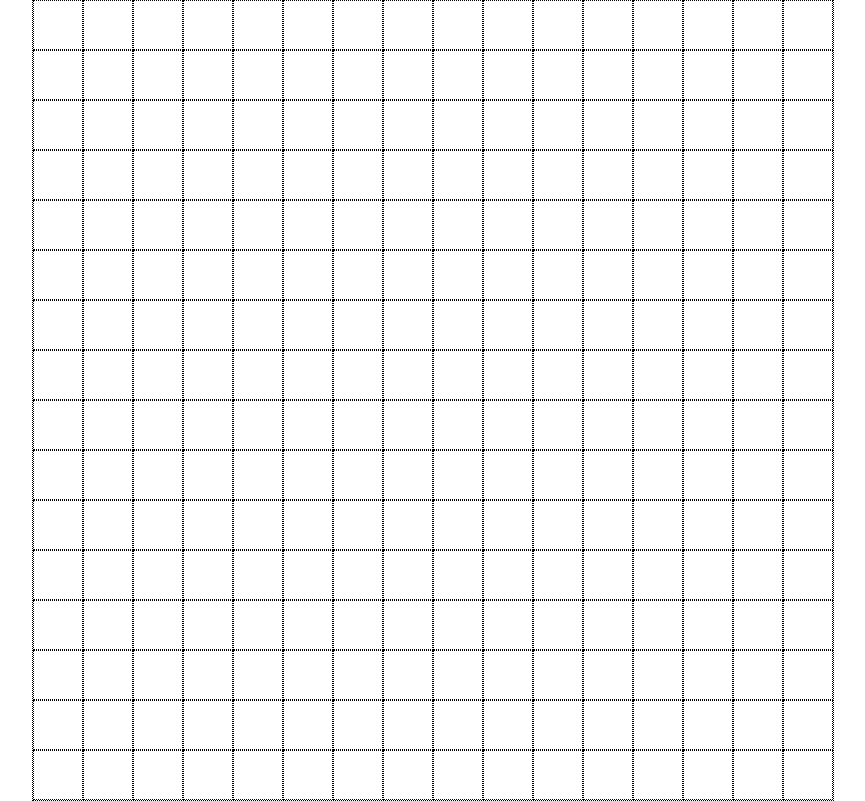
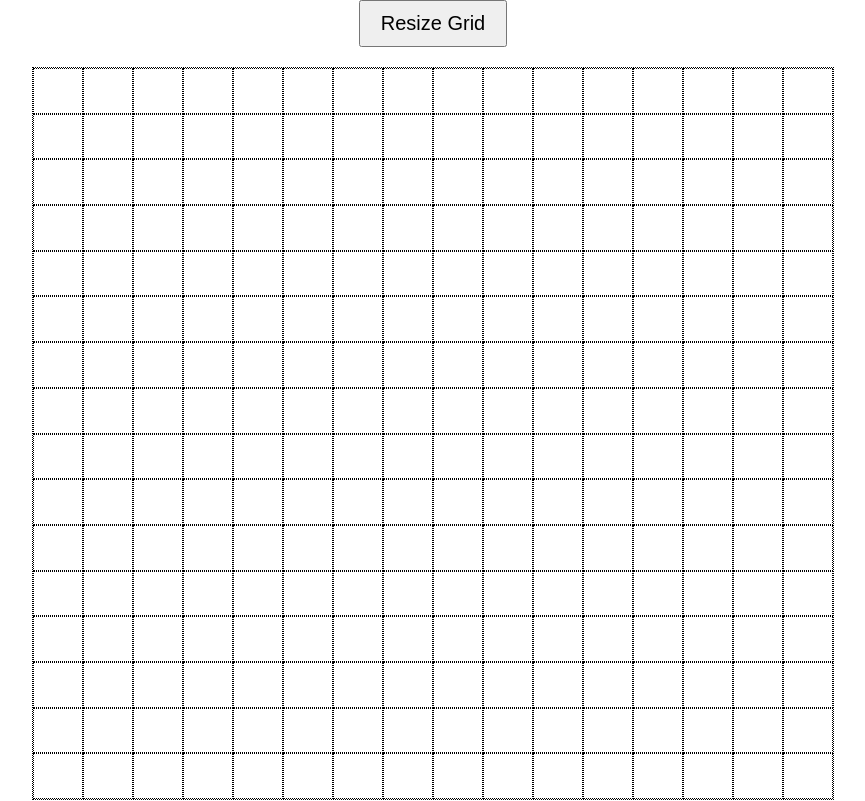
Before and after one commit to rjnares/etch-a-sketch, a plain HTML site: page index.html in a window 1280 px wide. Shown: the whole page, without its empty margins (207-1072 px from the left). Drawn offline with Linux system fonts and the light colour scheme.

Commit message:
Add grid resize button

```diff
--- a/index.html
+++ b/index.html
@@ -8,6 +8,7 @@
     <script src="./script.js" defer></script>
 </head>
 <body>
+    <button id="grid-resize-btn">Resize Grid</button>
     <div id="grid"></div>
 </body>
 </html>
--- a/styles.css
+++ b/styles.css
@@ -4,6 +4,8 @@ body {
     display: flex;
     justify-content: center;
     align-items: center;
+    flex-direction: column;
+    gap: 20px;
 }
 
 #grid {
@@ -27,3 +29,8 @@ body {
 .color {
     background-color: #808080;
 }
+
+#grid-resize-btn {
+    padding: 10px 20px;
+    font-size: 20px;
+}
```
